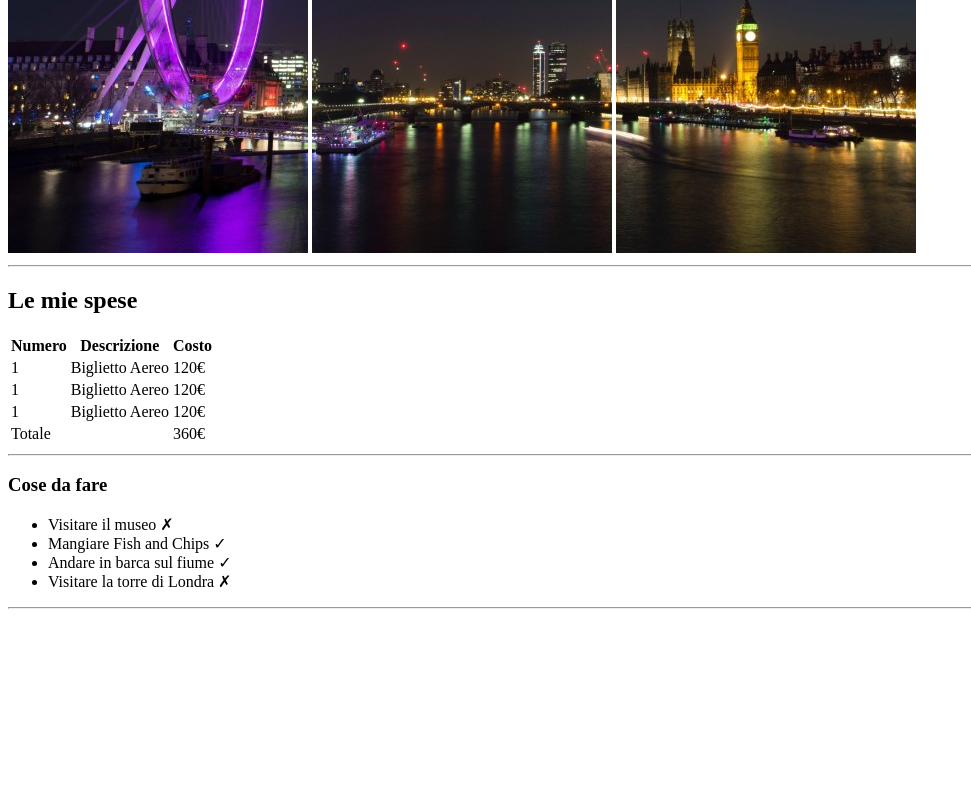
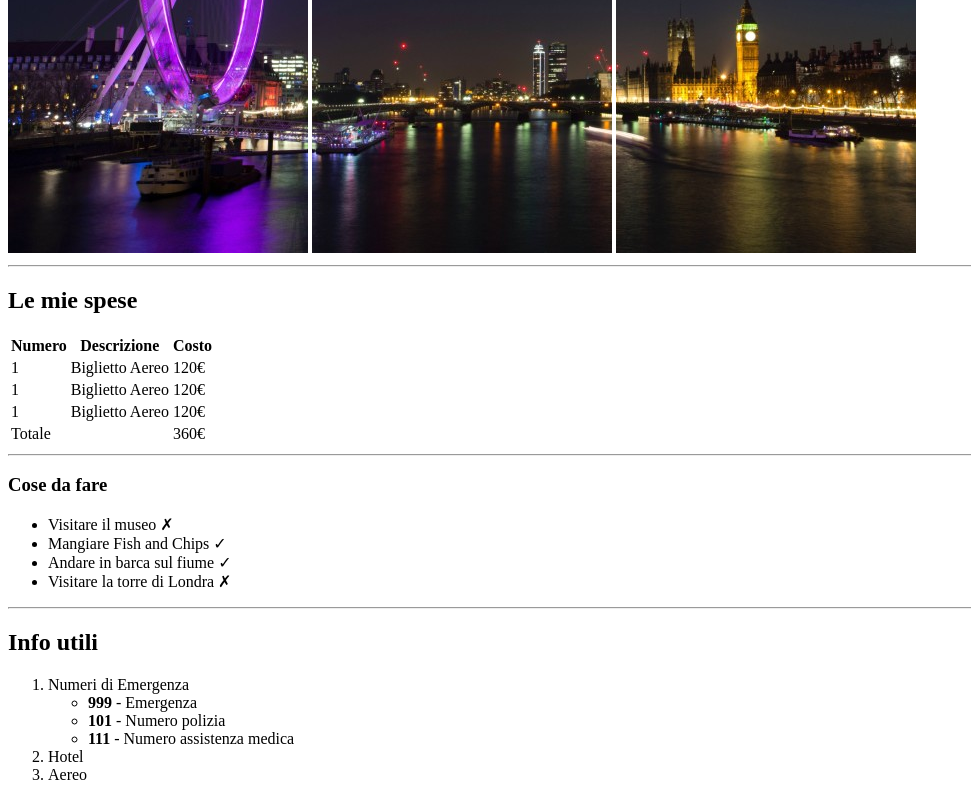
Before and after one commit to Johnnyfromtheblock4/html-london-trip, a plain HTML site: page index.html in a window 1280 px wide. Shown: the part 427-1227 px from the top of the page, without its empty margins (0-971 px from the left). Before the commit the page ends 1044 px from the top, so only its background shows below. Drawn offline with Linux system fonts and the light colour scheme.

Commit message:
end info utili

```diff
--- a/index.html
+++ b/index.html
@@ -60,7 +60,7 @@
     </section>
     <!-- /spese -->
 
-        <!-- cose da fare -->
+    <!-- cose da fare -->
     <section>
       <h3>Cose da fare</h3>
       <ul>
@@ -73,6 +73,25 @@
     </section>
     <!-- /cose da fare -->
 
+    <!-- info utili -->
+    <section>
+      <h2>Info utili</h2>
+      <ol>
+        <li>
+          Numeri di Emergenza
+          <ul>
+            <li><strong>999</strong> - Emergenza</li>
+            <li> <strong>101</strong> - Numero polizia</li>
+            <li> <strong>111</strong> - Numero assistenza medica</li>
+          </ul>
+        </li>
+        <li>Hotel</li>
+        <li>Aereo</li>
+      </ol>
+    </section>
+    <!-- /info utili -->
+
+
 
 
   </main>
```
